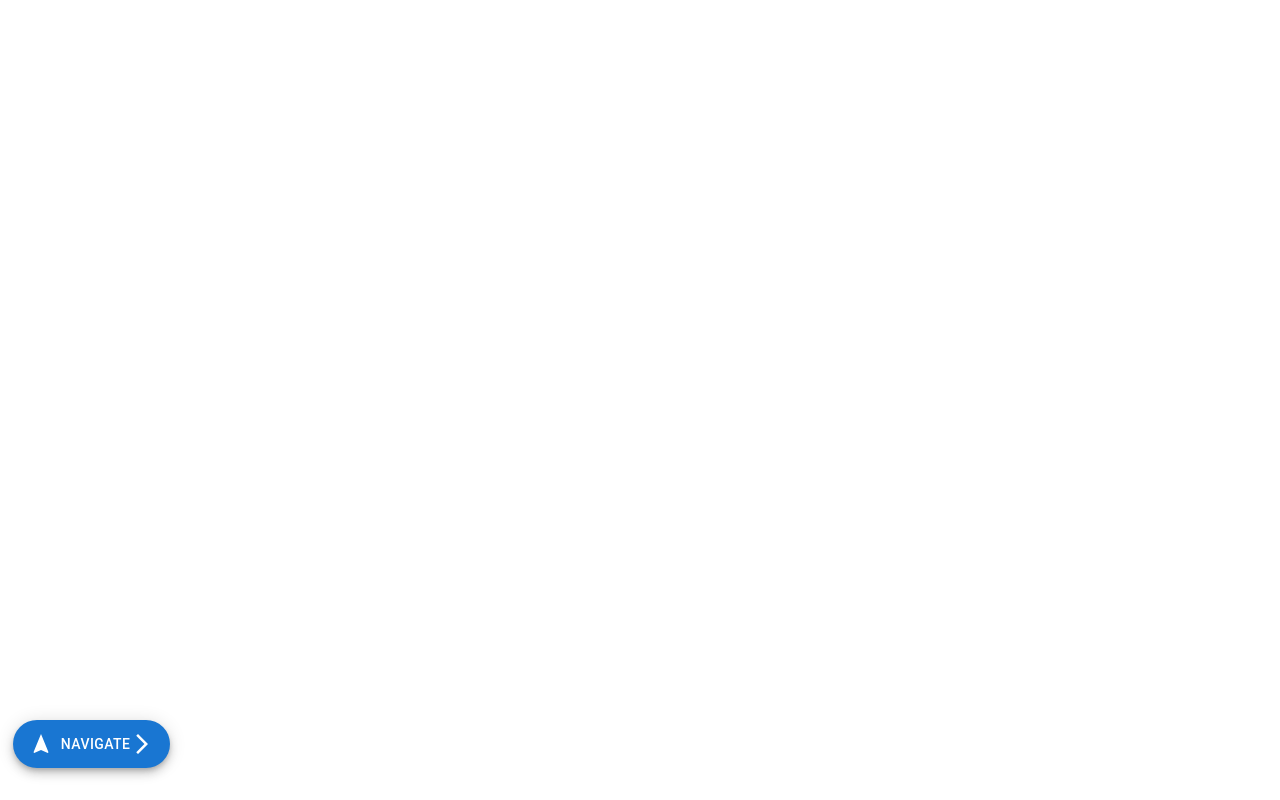
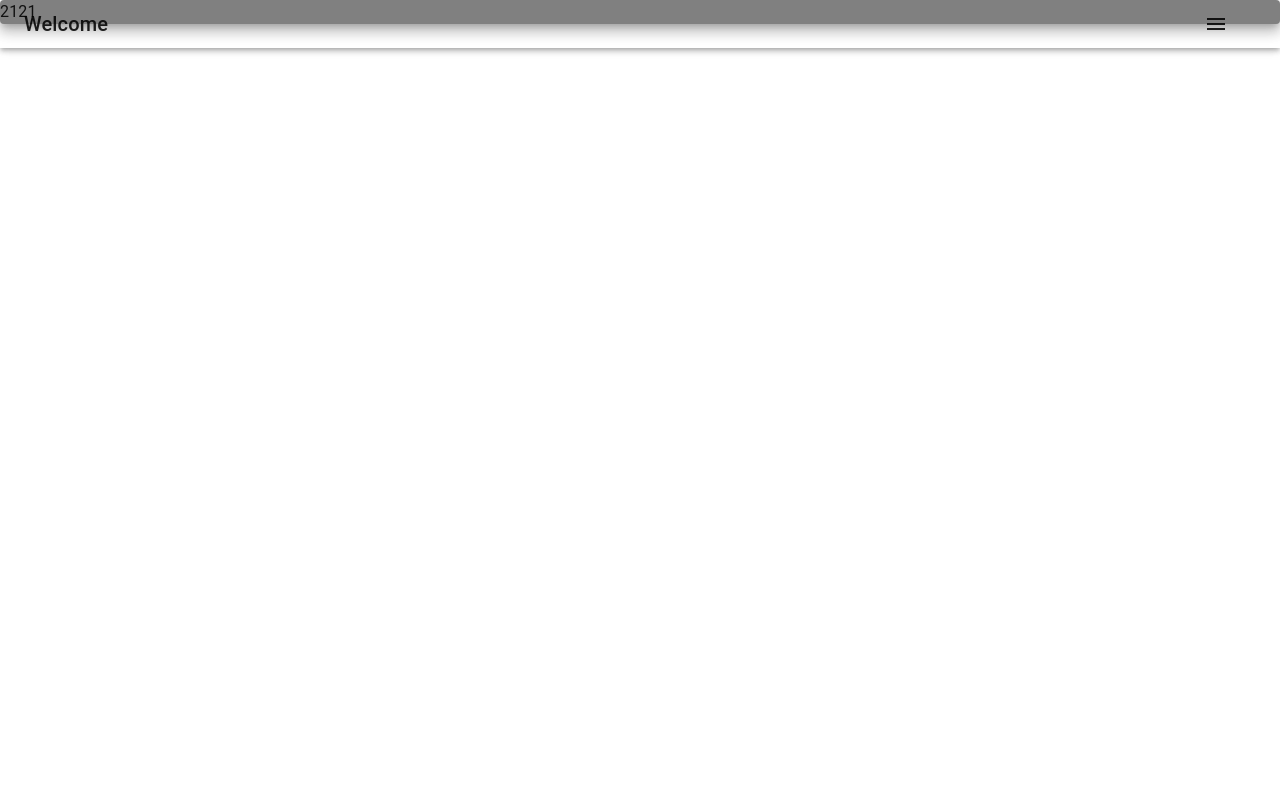
Before and after one commit to YuxiaoWang519/ywportfolio-React-, a React (Create React App) app: page /Home in a window 1280 px wide. Built offline with nearby package versions, Linux system fonts and the light colour scheme.

Commit message:
playing with appbar

```diff
--- a/src/components/SideMenu.js
+++ b/src/components/SideMenu.js
@@ -5,8 +5,10 @@ import Fab from "@mui/material/Fab";
 import NavigationIcon from "@mui/icons-material/Navigation";
 import "../styles/SideMenu.css";
 import Drawer from "@mui/material/Drawer";
+import AppBar from "@mui/material/AppBar";
 import SpeedDial from "@mui/material/SpeedDial";
-
+import Toolbar from "@mui/material/Toolbar";
+import MenuIcon from "@mui/icons-material/Menu";
 import List from "@mui/material/List";
 import ListItem from "@mui/material/ListItem";
 import ListItemButton from "@mui/material/ListItemButton";
@@ -14,7 +16,8 @@ import ListItemIcon from "@mui/material/ListItemIcon";
 import ListItemText from "@mui/material/ListItemText";
 import HomeIcon from "@mui/icons-material/Home";
 import { Divider, Paper } from "@mui/material";
-
+import IconButton from "@mui/material/IconButton";
+import Typography from "@mui/material/Typography";
 import PlayCircleIcon from "@mui/icons-material/PlayCircle";
 import ContactPageIcon from "@mui/icons-material/ContactPage";
 function SideMenu() {
@@ -59,11 +62,37 @@ function SideMenu() {
   }
 
   return (
-    <div className="NavFBtn">
-      <Fab onClick={toggleNav} color="primary" variant="extended">
+    <div className="navs">
+      <AppBar color="transparent">
+        <Toolbar variant="dense">
+          {/* <Box
+            sx={{
+              display: "flex",
+              justifyContent: "flex-end",
+              alignItems: "flex-end",
+            }} */}
+          {/* > */}
+          <Typography variant="h6" component="div" sx={{ flexGrow: 1 }}>
+            Welcome
+          </Typography>
+
+          <IconButton
+            size="large"
+            edge="start"
+            color="inherit"
+            aria-label="menu"
+            sx={{ mr: 2 }}
+            onClick={toggleNav}
+          >
+            <MenuIcon />
+          </IconButton>
+          {/* </Box> */}
+        </Toolbar>
+      </AppBar>
+      {/* <Fab onClick={toggleNav} color="primary" variant="extended">
         <NavigationIcon sx={{ mr: 1 }} />
         Navigate<ArrowForwardIosIcon></ArrowForwardIosIcon>
-      </Fab>
+      </Fab> */}
 
       {/* use drawer to show nav */}
 
@@ -77,7 +106,7 @@ function SideMenu() {
           },
         }}
         variant="temporary"
-        anchor="left"
+        anchor="right"
         open={nav}
         onClose={toggleNav}
       >
--- a/src/styles/SideMenu.css
+++ b/src/styles/SideMenu.css
@@ -2,3 +2,6 @@
   margin-top: 90vh;
   margin-left: 1vw;
 }
+.navs {
+  margin: auto, auto;
+}
--- a/src/views/Home.js
+++ b/src/views/Home.js
@@ -1,8 +1,16 @@
 import React from "react";
 import SideMenu from "../components/SideMenu";
 import Box from "@mui/material/Box";
+import HomeIntro from "./HomeIntro";
+import { CssBaseline } from "@mui/material";
 function HomeView() {
-  return <SideMenu></SideMenu>;
+  return (
+    <Box>
+      <CssBaseline />
+      <SideMenu></SideMenu>
+      <HomeIntro></HomeIntro>
+    </Box>
+  );
 }
 
 export default HomeView;
--- /dev/null
+++ b/src/views/HomeIntro.js
@@ -0,0 +1,12 @@
+import { Paper } from "@mui/material";
+import React from "react";
+
+function HomeIntro() {
+  return (
+    <Paper elevation={9} sx={{ background: "grey" }}>
+      2121
+    </Paper>
+  );
+}
+
+export default HomeIntro;
```
